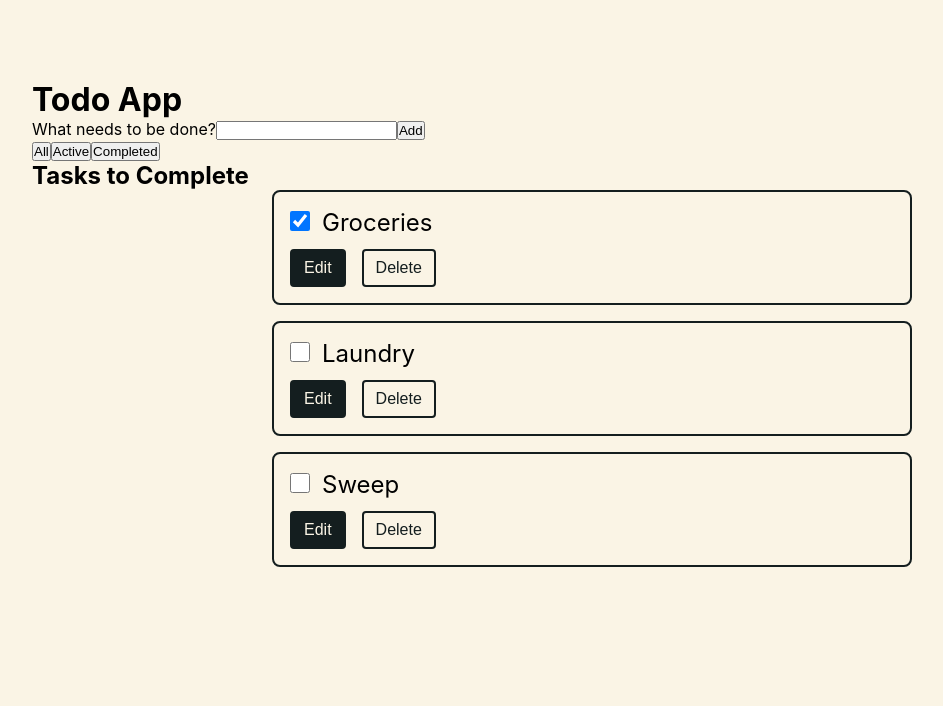
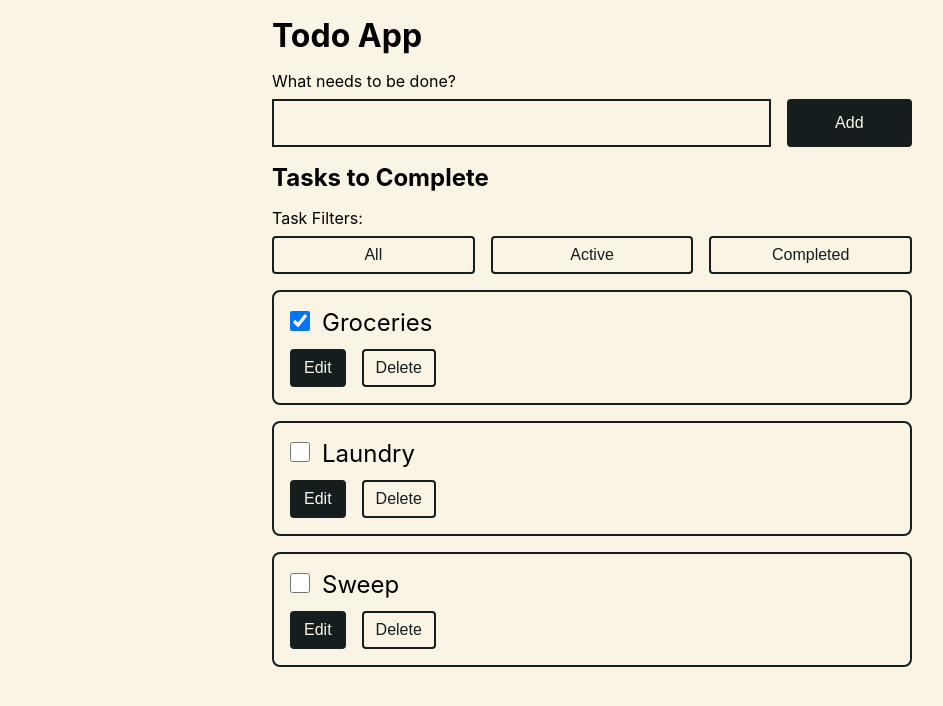
Before and after one commit to MichelleRS/moz-todo-react, a React (Create React App) app: page / in a window 1280 px wide. Shown: the top 706 px of the page, without its empty margins (48-991 px from the left). Built offline with nearby package versions, Linux system fonts and the light colour scheme.

Commit message:
Style form and filter

```diff
--- a/src/App.css
+++ b/src/App.css
@@ -5,17 +5,75 @@
   margin: 0;
   padding: 0;
 }
-body {
+/* app container */
+#root {
+  margin: 0 auto;
   /* placeholder style */
+  /* background-color: gold; */
+}
+header > h1 {
+  margin-bottom: 1rem;
+}
+/* start of add task form */
+.add-task-form {
+  display: flex;
+  flex-direction: column;
+  justify-content: center;
+  /* placeholder style */
+  /* background-color: orange; */
+}
+.add-task-form > label {
+  margin-bottom: 0.5rem;
+  /* placeholder style */
+  /* background-color: red; */
+}
+.add-task-input-wrapper {
+  display: flex;
+  gap: 1rem;
+  /* placeholder style */
+  /* background-color: violet; */
+}
+.add-task-input-wrapper > input[type="text"] {
+  width: 80%;
+  font-size: 1.5rem;
+  padding: 0.5rem;
+  border: 2px solid var(--darkNeutral);
   background-color: var(--lightNeutral);
-  padding: 5rem;
 }
-/* start of button styles */
+.add-task-input-wrapper > button {
+  width: 20%;
+}
+.filter-toolbar {
+  margin: 1rem 0;
+}
+.filter-buttons {
+  display: flex;
+  justify-content: space-around;
+  margin-top: 0.5rem;
+  width: 100%;
+}
+.filter-buttons > .btn {
+  width: 100%;
+}
+
+/* start of tasks */
+.tasks-container > h2 {
+  margin-top: 1rem;
+  /* placeholder style */
+  /* background-color: yellow; */
+}
+
+/* start of all button styles */
 .btn {
   font-size: 1rem;
   /* scale padding with font size */
   padding: 0.5em 0.75em;
   border-radius: 0.25em;
+}
+.btn:hover,
+.btn:focus,
+.btn:active {
+  text-decoration: underline;
 }
 .btn + .btn {
   /* add space between buttons */
--- a/src/App.js
+++ b/src/App.js
@@ -111,16 +111,25 @@ function App(props) {
   }, [tasks.length, prevTaskLength]);
 
   return (
+    <>
+      <header>
+        <h1>Todo App</h1>
+      </header>
       <main>
-      <h1>Todo App</h1>
+        <section>
           {/* form for user task input */}
           <Form addTask={addTask} />
-      {/* filter buttons */}
-      <div>{filterList}</div>
+        </section>
+        <section className="tasks-container">
           {/* TODO total tasks */}
           <h2 id="list-heading" tabIndex="-1" ref={listHeadingRef}>
             Tasks to Complete
           </h2>
+          <div className="filter-toolbar">
+            <p>Task Filters:</p>
+            {/* filter buttons */}
+            <div className="filter-buttons">{filterList}</div>
+          </div>
           {/* list of tasks: list item with checkbox and update buttons */}
           <ul
             role="list"
@@ -129,7 +138,9 @@ function App(props) {
           >
             {taskList}
           </ul>
+        </section>
       </main>
+    </>
   );
 }
 
--- a/src/components/FilterButton.js
+++ b/src/components/FilterButton.js
@@ -6,6 +6,7 @@ function FilterButton(props) {
       type="button"
       aria-pressed={props.isPressed}
       onClick={() => props.setFilter(props.name)}
+      className="btn btn-secondary"
     >
       <span className="visually-hidden">show</span>
       <span>{props.name}</span>
--- a/src/components/Form.js
+++ b/src/components/Form.js
@@ -18,8 +18,9 @@ function Form(props) {
   }
 
   return (
-    <form onSubmit={handleSubmit}>
+    <form onSubmit={handleSubmit} className="add-task-form">
       <label htmlFor="new-todo-input">What needs to be done?</label>
+      <div className="add-task-input-wrapper">
         <input
           type="text"
           id="new-todo-input"
@@ -28,7 +29,10 @@ function Form(props) {
           value={name}
           onChange={handleChange}
         ></input>
-      <button type="submit">Add</button>
+        <button type="submit" className="btn btn-primary">
+          Add
+        </button>
+      </div>
     </form>
   );
 }
--- a/src/components/Todo.css
+++ b/src/components/Todo.css
@@ -1,5 +1,5 @@
 .taskListContainer {
-  margin: 0 auto;
+  /* margin: 0 auto; */
   /* placeholder styles */
   /* background-color: magenta; */
   width: 50vw;
--- a/src/index.css
+++ b/src/index.css
@@ -1,11 +1,14 @@
 body {
   margin: 0;
   padding: 0;
+  display: flex;
   font-family: -apple-system, BlinkMacSystemFont, "Segoe UI", "Roboto", "Oxygen",
     "Ubuntu", "Cantarell", "Fira Sans", "Droid Sans", "Helvetica Neue",
     sans-serif;
   -webkit-font-smoothing: antialiased;
   -moz-osx-font-smoothing: grayscale;
+  background-color: var(--lightNeutral);
+  padding: 1rem;
 }
 
 code {
```
Lines whose indentation alone changed are shown as unchanged.
